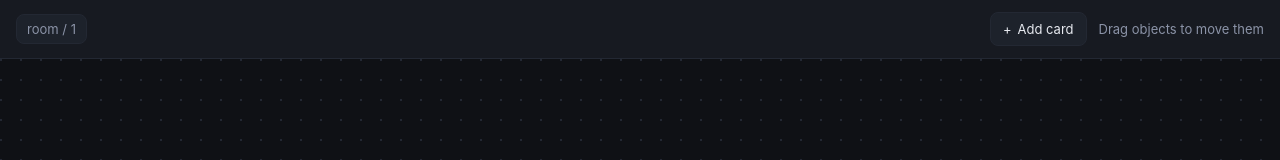
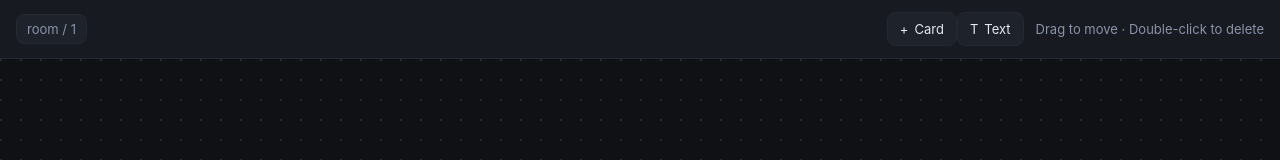
Before and after one commit to kamalesh404/collaborative-canvas, a Next.js app: page /board/1 in a window 1280 px wide. Shown: the top 160 px of the page. Built offline with nearby package versions, Linux system fonts and the light colour scheme.

Commit message:
feat: enhance toolbar with card and text buttons

```diff
--- a/components/board/Toolbar.tsx
+++ b/components/board/Toolbar.tsx
@@ -3,17 +3,23 @@
 interface ToolbarProps {
   room: string;
   onAddCard: () => void;
+  onAddText: () => void;
 }
 
-export function Toolbar({ room, onAddCard }: ToolbarProps) {
+export function Toolbar({ room, onAddCard, onAddText }: ToolbarProps) {
   return (
     <div className="toolbar-shell">
       <span className="room-chip">room / {room}</span>
       <div className="spacer" />
-      <button className="icon-btn" onClick={onAddCard}>
-        <span aria-hidden="true">+</span> Add card
-      </button>
-      <div className="hint">Drag objects to move them</div>
+      <div className="toolbar-actions">
+        <button className="icon-btn" onClick={onAddCard}>
+          <span className="btn-icon">+</span> Card
+        </button>
+        <button className="icon-btn" onClick={onAddText}>
+          <span className="btn-icon">T</span> Text
+        </button>
+      </div>
+      <div className="hint">Drag to move · Double-click to delete</div>
     </div>
   );
 }
```
